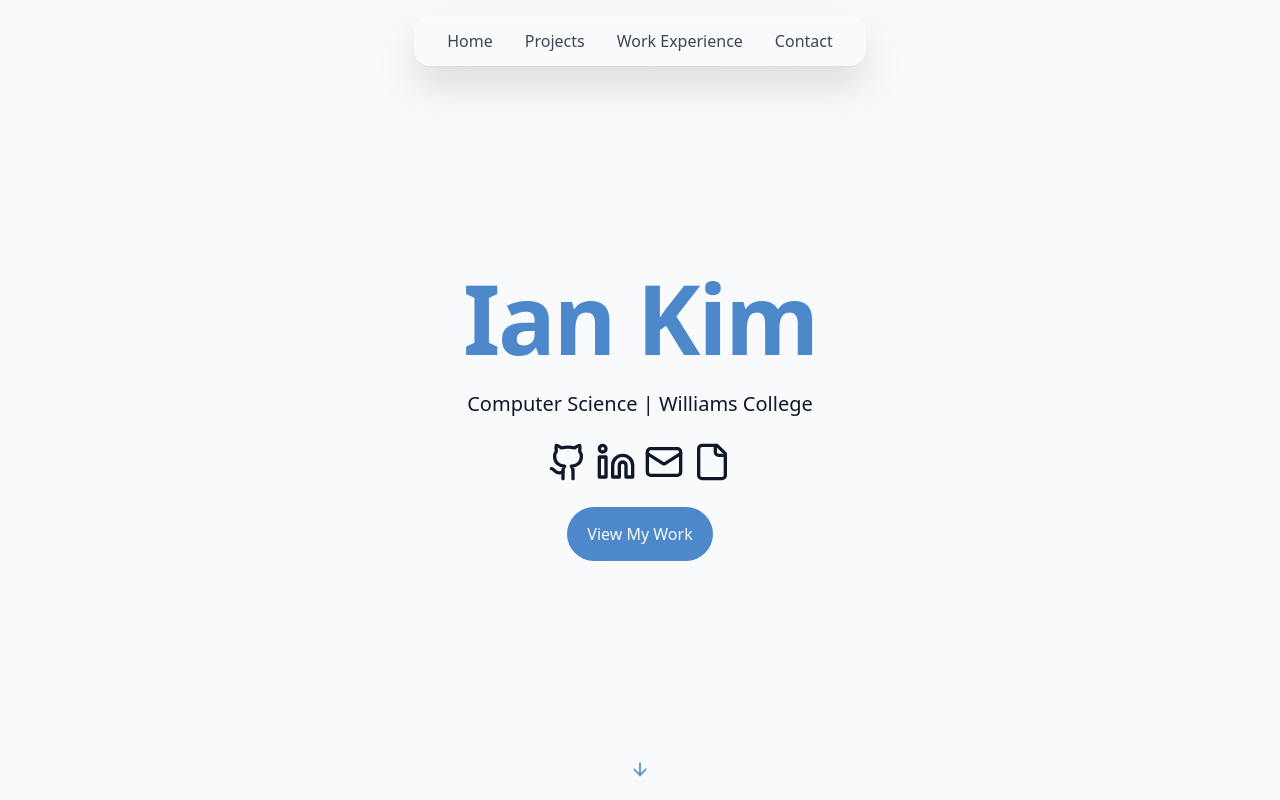
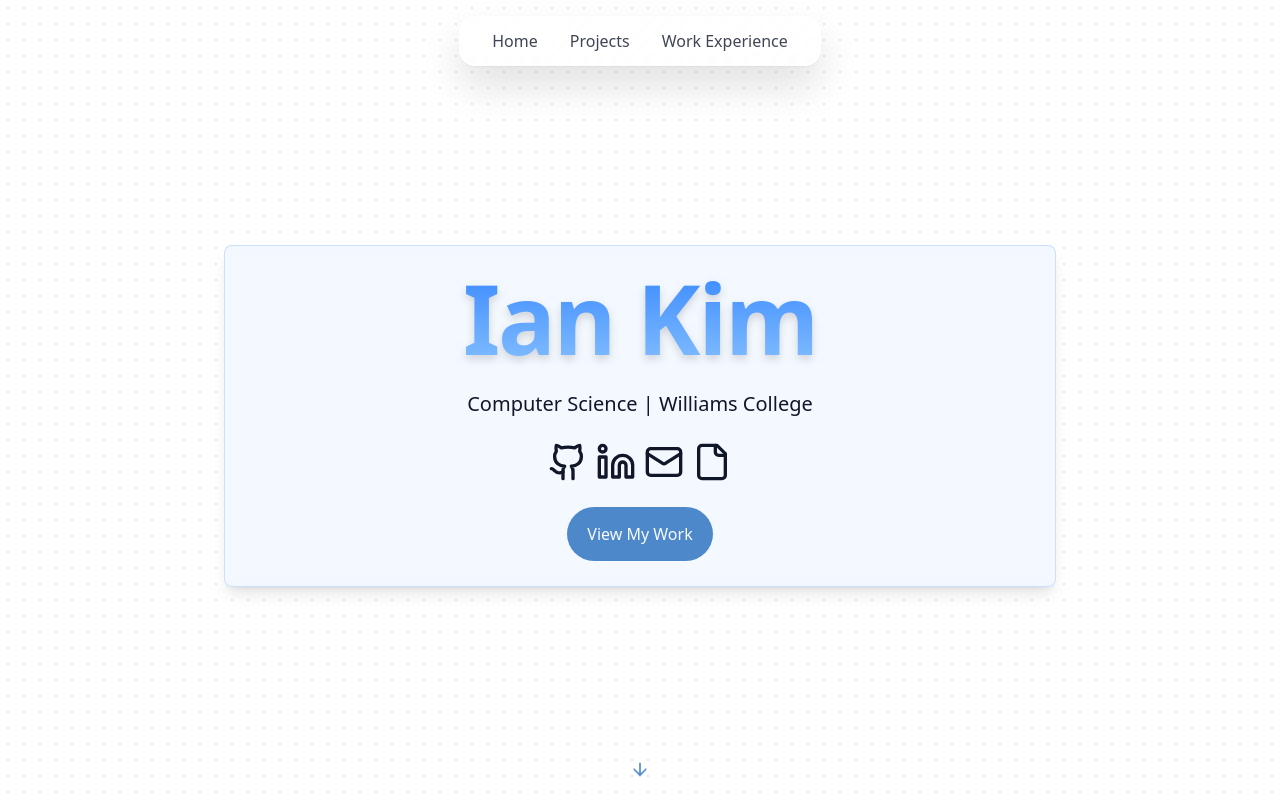
Before and after one commit to iankim0/portfolio, a React (Vite) app in the folder react-portfolio/: page / in a window 1280 px wide. Shown: the top 800 px of the page. Built offline with nearby package versions, Linux system fonts and the light colour scheme.

Commit message:
background adjustments

```diff
--- a/react-portfolio/src/components/HeroSection.jsx
+++ b/react-portfolio/src/components/HeroSection.jsx
@@ -1,4 +1,5 @@
 import { ArrowDown, File, Github, Linkedin, Mail } from "lucide-react"
+import {cn} from '@/lib/utils.js';
 
 export const HeroSection = () => {
 
@@ -26,15 +27,18 @@ export const HeroSection = () => {
             alert("Email copied to clipboard")
         }
     }
+
     return (
         <section
             id="hero"
             className="relative min-h-screen flex flex-col items-center justify-center px-4"
         >
             <div className="container max-w-4xl mx-auto z-10">
-                <div className="space-y-6">
-                    <h1 className="text-5xl md:text-8xl font-bold tracking-tight">
-                        <span className="text-primary opacity-0 animate-fade-in-delay-1">Ian Kim</span>
+                <div className={cn("space-y-6 border border-blue-500/20 rounded-lg p-6 bg-blue-500/5 backdrop-blur-xs",
+                    "shadow-lg shadow-black/10"
+                )}>
+                    <h1 className="text-5xl md:text-8xl font-bold tracking-tight drop-shadow-lg">
+                        <span className="bg-gradient-to-b from-blue-500 to-blue-300 bg-clip-text text-transparent opacity-0 animate-fade-in-delay-1">Ian Kim</span>
                     </h1>
 
                     <p className="text-lg md:text-xl text-muted-foreground max-w-2xl mx-auto opacity-0 animate-fade-in-delay-4">
@@ -50,7 +54,7 @@ export const HeroSection = () => {
 
 
                     <div className="py-4">
-                        <a href="#projects" className="py-4 fancy-button opacity-0 animate-fade-in-delay-4">
+                        <a href="#projects" className="py-4 blue-glass opacity-0 animate-fade-in-delay-4">
                             View My Work
                         </a>
                     </div>
--- a/react-portfolio/src/components/NavBar.jsx
+++ b/react-portfolio/src/components/NavBar.jsx
@@ -6,7 +6,6 @@ const navItems = [
     {name: "Home", href: "#hero"},
     {name: "Projects", href: "#projects"},
     {name: "Work Experience", href: "#work"},
-    {name: "Contact", href: "#contact"},
 ]
 
 export const NavBar = () => {
@@ -15,7 +14,7 @@ export const NavBar = () => {
 
     useEffect(() => {
         const handleScroll = () => {
-            setIsScrolled(window.screenY > 10);
+            setIsScrolled(window.scrollY > 10);
         }
 
         window.addEventListener("scroll", handleScroll);
--- a/react-portfolio/src/components/ProjectSection.jsx
+++ b/react-portfolio/src/components/ProjectSection.jsx
@@ -6,7 +6,7 @@ const projects = [
         title: "Stacked Lifts",
         description: "Full-Stack Workout Tracker using React",
         image: "/projects/stacked.png",
-        tags: ["React", "Supabase", "Tailwind CSS"],
+        tags: ["React", "Tailwind CSS", "Supabase"],
         githubUrl: "https://github.com/iankim0/stacked",
     },
     {
@@ -41,7 +41,7 @@ export const ProjectSection = () => {
 
         <div className="grid grid-cols-1 md:grid-cols-2 lg:grid-cols-3 gap-8">
           {projects.map((project, key) => (
-            <div key={key} className="group bg-card rounded-lg overflow-hidden shadow-xs card-hover">
+            <div key={key} className="group bg-card glass-effect rounded-lg overflow-hidden shadow-xs card-hover">
               <div className="h-48 overflow-hidden">
                 <img src={project.image} alt={project.title} className="w-full h-full object-cover transition-transform duration-500 group-hover:scale-110"/>
               </div>
--- a/react-portfolio/src/components/ThemeToggle.jsx
+++ /dev/null
@@ -1,42 +0,0 @@
-import { Moon, Sun } from "lucide-react";
-import { useEffect, useState } from "react"
-import { cn } from "../lib/utils";
-
-export const ThemeToggle = () => {
-    const [isDarkMode, setIsDarkMode] = useState(false);
-
-    useEffect(() => {
-        const storedTheme = localStorage.getItem("theme")
-        if (storedTheme === "dark") {
-            setIsDarkMode(true);
-            document.documentElement.classList.add("dark");
-        } else {
-            setIsDarkMode(false);
-            localStorage.setItem("theme", "light");
-        }
-    }, [])
-
-    const toggleTheme = () => {
-        if (isDarkMode) {
-            document.documentElement.classList.remove("dark");
-            localStorage.setItem("theme", "light");
-            setIsDarkMode(false);
-        } else {
-            document.documentElement.classList.add("dark");
-            localStorage.setItem("theme", "dark");
-            setIsDarkMode(true);
-        }
-    };
-
-    return <button onClick={toggleTheme}
-                className={cn(
-                    "fixed max-sm:hidden top-5 right-5 z-50 p-2 rounded-full transition-colors duration-300",
-                    "focus:outline-hidden"
-                )}>
-                {isDarkMode ? (
-                    <Sun className="h-6 w-6 text-yellow-300"/>
-                ) : (
-                    <Moon className="h-6 w-6 text-blue-900"/>
-                )}
-            </button>
-}
--- a/react-portfolio/src/index.css
+++ b/react-portfolio/src/index.css
@@ -54,18 +54,6 @@
     --border: 214 32% 91%;
   }
 
-  .dark {
-    --background: 222, 47%, 4%;
-    --foreground: 213 31% 91%;
-
-    --card: 222 47% 8%;
-
-    --primary: 250 65% 65%;
-    --primary-foreground: 213 31% 91%;
-
-    --border: 217 33% 20%;
-  }
-
   * {
     @apply border-border;
   }
@@ -117,7 +105,7 @@
   border: 1px solid transparent;
 }
 
-@utility fancy-button {
+@utility blue-glass {
   @apply px-5 py-2 rounded-full bg-primary text-primary-foreground font-medium transition-all duration-300 hover:shadow-[0_0_10px_rgba(140,243,250,0.8)] hover:scale-105 active:scale-95;
 }
 #root {
--- a/react-portfolio/src/pages/Home.jsx
+++ b/react-portfolio/src/pages/Home.jsx
@@ -1,16 +1,12 @@
 import { HeroSection } from "../components/HeroSection";
 import { NavBar } from "../components/NavBar";
 import { ProjectSection } from "../components/ProjectSection";
-import { ThemeToggle } from "../components/ThemeToggle";
 import { WorkSection } from "../components/WorkSection";
 
 export const Home = () => {
-    return <div className="min-h-screen bg-background text-foreground overflow-x-hidden">
-    {/* Theme Toggle??? */}
-    {/* <ThemeToggle /> */}
+    return <div className="min-h-screen text-foreground overflow-x-hidden">
     {/* Background */}
-
-
+    <div class="fixed inset-0 -z-10 h-full w-full bg-white bg-[radial-gradient(#e5e7eb_1px,transparent_1px)] [background-size:16px_16px]"></div>
     {/* Navbar */}
     <NavBar/>
     {/* Main Body */}
```
